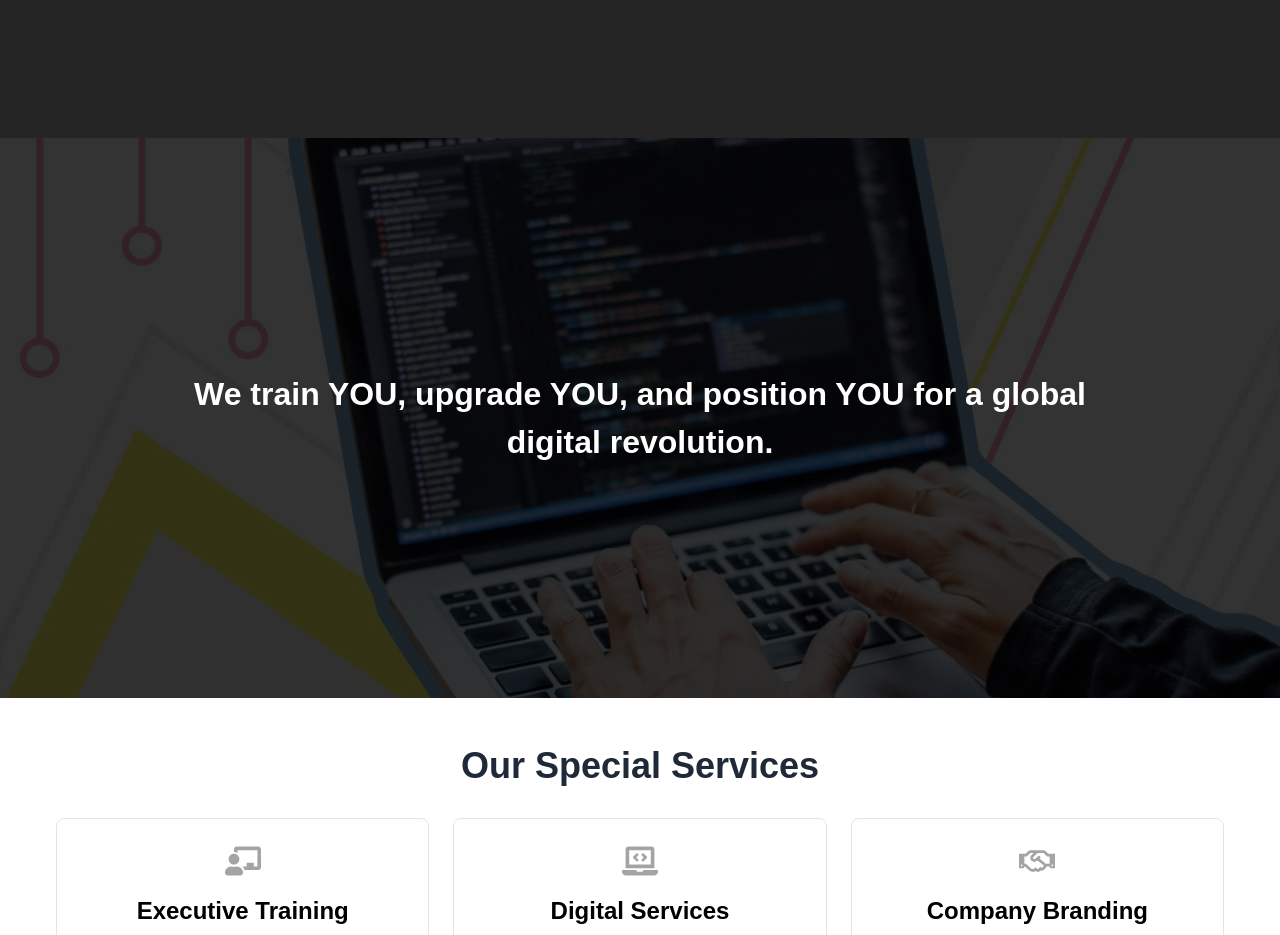
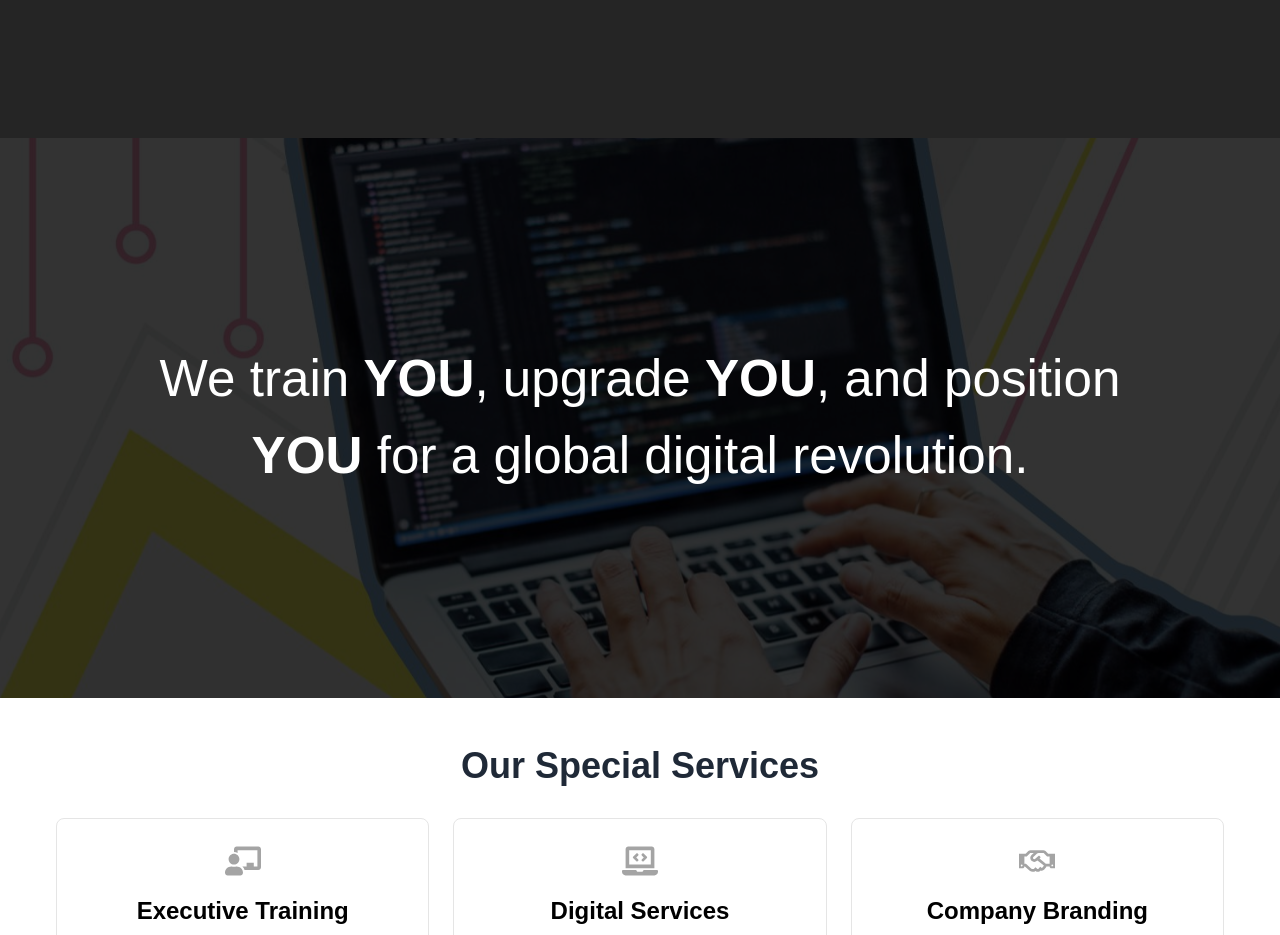
Before and after one commit to JohnnnGreat/DiplomaticMain, a Next.js app: page / in a window 1280 px wide. Shown: the part 2080-3015 px from the top of the page. Built offline with nearby package versions, Linux system fonts and the light colour scheme.

Commit message:
"Added animation to image and updated font styles in Home Display component"

```diff
--- a/src/app/globals.css
+++ b/src/app/globals.css
@@ -111,3 +111,16 @@
       @apply bg-background text-foreground;
    }
 }
+
+@keyframes slowZoom {
+   0% {
+      transform: scale(1);
+   }
+   100% {
+      transform: scale(1.1); /* Slight zoom effect */
+   }
+}
+
+.animate-slow-zoom {
+   animation: slowZoom 5s ease-in-out infinite; /* Slow zoom with a 20-second duration */
+}
--- a/src/components/Home/Display/index.tsx
+++ b/src/components/Home/Display/index.tsx
@@ -12,13 +12,14 @@ const Display = () => {
          <Image
             src={DisplayImage}
             alt="Display Image"
-            className="absolute top-0 left-0 h-full w-full object-cover transform scale-100 transition-transform duration-500 ease-in-out hover:scale-105"
+            className="absolute top-0 left-0 h-full w-full object-cover animate-slow-zoom"
          />
 
          {/* Text Content */}
          <div className="relative z-20 mx-auto max-w-[1000px] px-4 text-center">
-            <h1 className="text-white font-bold w-full text-[8vw] md:text-[4vw] lg:text-[3vw] xl:text-[2.5vw]">
-               We train YOU, upgrade YOU, and position YOU for a global digital revolution.
+            <h1 className="text-white font-medium w-full text-[8vw] md:text-[4vw] lg:text-[5vw] xl:text-[4vw]">
+               We train <span className="font-bold">YOU</span>, upgrade <span className="font-bold">YOU</span>, and
+               position <span className="font-bold">YOU</span> for a global digital revolution.
             </h1>
          </div>
       </div>
```
